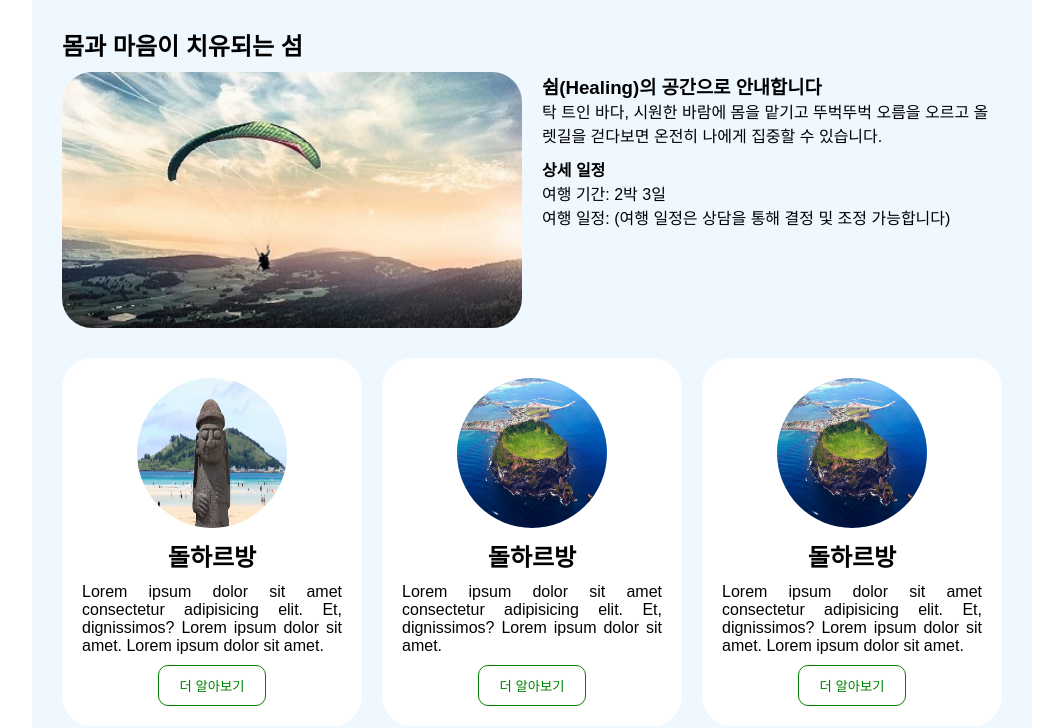
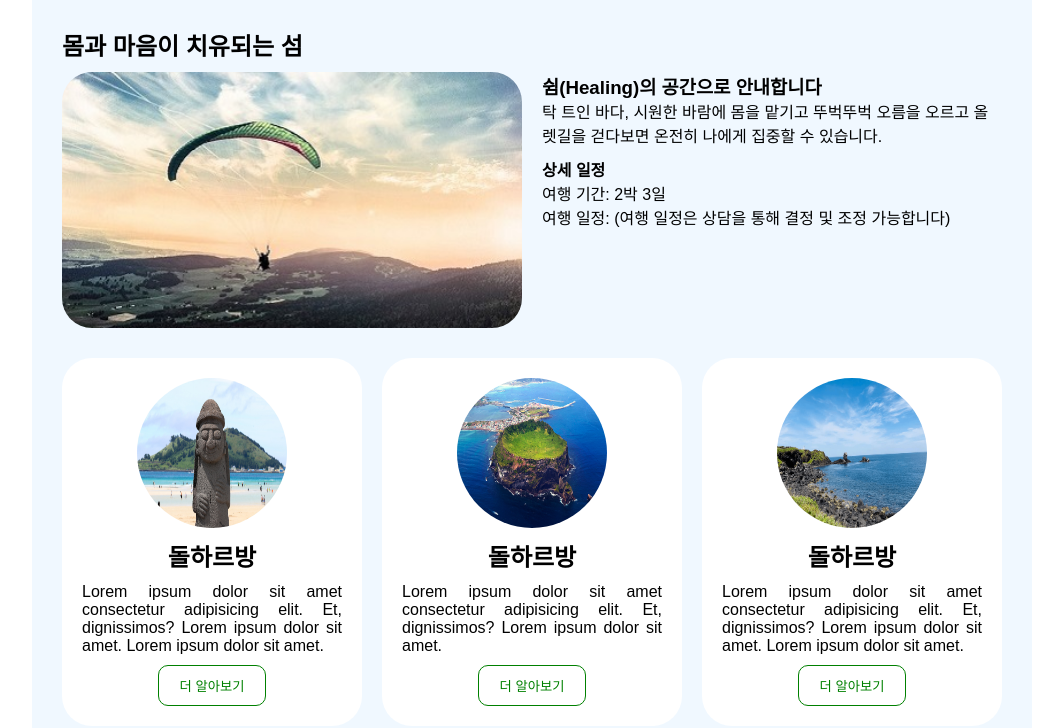
Before and after one commit to ajsmns1/dream-jeju, a plain HTML site: page index.html in a window 1280 px wide. Shown: the part 446-1174 px from the top of the page, without its empty margins (108-1171 px from the left). Drawn offline with Linux system fonts and the light colour scheme; a web font is replaced by a local one.

Commit message:
mod image

```diff
--- a/index.html
+++ b/index.html
@@ -92,7 +92,7 @@
           </div>
           <div class="card">
             <div class="card-img">
-              <img src="images/mountain.jpg" alt="분화구" />
+              <img src="images/sea.png" alt="바다" />
             </div>
             <h2>돌하르방</h2>
             <p>
```
Also changed, not shown: images/sea.png (renamed from sea.png).
